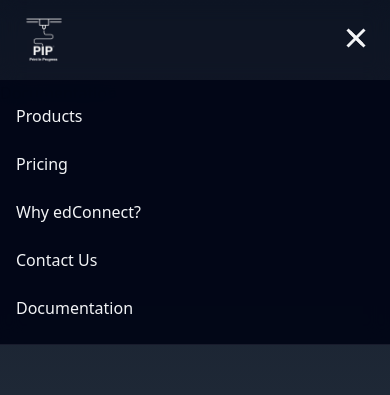
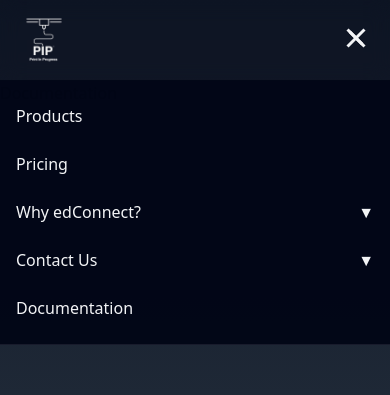
Before and after one commit to Print-In-Progress/PrintInProgress_Homepage, a React (Vite) app: page /documentation in a window 390 px wide. Both pictures are taken after a click on the button 356 px from the left and 37 px from the top of the page. Shown: the top 395 px of the page. Built offline with nearby package versions, Linux system fonts and the light colour scheme.

Commit message:
Mobile Dropdown

```diff
--- a/src/components/Header.jsx
+++ b/src/components/Header.jsx
@@ -1,13 +1,10 @@
 import React, { useState } from "react";
 import { Link } from "react-router-dom";
 import Logo from "../assets/Logo.png";
-import HamburgerMenuButton from "./HamburgerMenuButton";
-import MobileMenu from "./MobileMenu";
 import DesktopNavbar from "./DesktopNavbar";
+import MobileNavbar from "./MobileNavbar";
 
 const Header = () => {
-  const [active, setActive] = useState(false);
-
   return (
     <header className="relative">
       <nav className="flex flex-row items-center justify-between border-b border-gray-headline border-opacity-10 bg-navbar-bg bg-opacity-20 px-3 py-3 text-caption text-gray-display backdrop-blur-button sm:px-4">
@@ -17,19 +14,10 @@
           </Link>
         </section>
 
-        {/* Mobile Navbar */}
-        <section className="inline sm:hidden">
-          <HamburgerMenuButton active={active} setActive={setActive} />
-        </section>
+        <MobileNavbar />
 
-        {/* Desktop Navbar */}
         <DesktopNavbar />
       </nav>
-
-      {/* Mobile Menu Dropdown */}
-      <div className="sm:hidden">
-        <MobileMenu active={active} setActive={setActive} />
-      </div>
     </header>
   );
 };
--- a/src/components/MobileMenu.jsx
+++ b/src/components/MobileMenu.jsx
@@ -1,68 +1,112 @@
-import React, { useContext } from "react";
+import React, { useState, useEffect, useRef } from "react";
 import { motion, AnimatePresence } from "framer-motion";
 import { useNavigate } from "react-router-dom";
+import { navigationLinks } from "../config/navigationConfig";
 
 const MobileMenu = ({ active, setActive }) => {
   const navigate = useNavigate();
+  const [expandedDropdown, setExpandedDropdown] = useState(null);
+  const menuRef = useRef(null);
 
-  const links = [
-    {
-      title: "Products",
-      onClick: () => {
-        navigate("/products");
+  useEffect(() => {
+    const handleClickOutside = (event) => {
+      // Check if click is outside the menu and the menu is active
+      if (
+        menuRef.current &&
+        !menuRef.current.contains(event.target) &&
+        !(
+          event.target.closest("button")?.getAttribute("aria-label") ===
+          "Toggle mobile menu"
+        )
+      ) {
         setActive(false);
-      },
-    },
-    {
-      title: "Pricing",
-      onClick: () => {
-        navigate("/pricing");
+        setExpandedDropdown(null);
+      }
+    };
+
+    // Add event listener
+    document.addEventListener("mousedown", handleClickOutside);
+    document.addEventListener("touchstart", handleClickOutside);
+
+    // Cleanup
+    return () => {
+      document.removeEventListener("mousedown", handleClickOutside);
+      document.removeEventListener("touchstart", handleClickOutside);
+    };
+  }, [setActive]);
+
+  const handleItemClick = (item) => {
+    if (item.isDropdown) {
+      setExpandedDropdown(expandedDropdown === item.title ? null : item.title);
+    } else {
+      navigate(item.path);
       setActive(false);
-      },
-    },
-    {
-      title: "Why edConnect?",
-      onClick: () => {
-        console.log("");
+    }
+  };
+
+  const handleDropdownOptionClick = (path) => {
+    navigate(path);
     setActive(false);
-      },
-    },
-    {
-      title: "Contact Us",
-      onClick: () => {
-        console.log("");
-        setActive(false);
-      },
-    },
-    {
-      title: "Documentation",
-      onClick: () => {
-        navigate("/documentation");
-        setActive(false);
-      },
-    },
-  ];
+    setExpandedDropdown(null);
+  };
 
   return (
     <AnimatePresence>
       {active && (
         <motion.div
+          ref={menuRef}
           initial={{ opacity: 0, y: -20 }}
           animate={{ opacity: 1, y: 0 }}
           exit={{ opacity: 0, y: -20 }}
           className="absolute left-0 right-0 top-20 z-50 flex flex-col gap-2 border-b border-gray-headline border-opacity-10 bg-navbar-bg bg-opacity-95 p-4 backdrop-blur-button"
         >
-          {links.map((link, index) => (
+          {navigationLinks.map((item, index) => (
+            <div key={item.title + index}>
               <motion.button
-              key={link.title + index}
                 initial={{ opacity: 0, x: -20 }}
                 animate={{ opacity: 1, x: 0 }}
                 transition={{ delay: index * 0.1 }}
-              onClick={link.onClick}
-              className="w-full rounded-lg py-2 text-left text-body text-gray-display hover:bg-white/10"
+                onClick={() => handleItemClick(item)}
+                className="flex w-full flex-row items-center justify-between rounded-lg py-2 text-left text-body text-gray-display hover:bg-white/10"
               >
-              {link.title}
+                <span>{item.title}</span>
+                {item.isDropdown && (
+                  <motion.span
+                    animate={{
+                      rotate: expandedDropdown === item.title ? 180 : 0,
+                    }}
+                    transition={{ duration: 0.2 }}
+                  >
+                    ▼
+                  </motion.span>
+                )}
               </motion.button>
+
+              {/* Dropdown Content */}
+              <AnimatePresence>
+                {item.isDropdown && expandedDropdown === item.title && (
+                  <motion.div
+                    initial={{ opacity: 0, height: 0 }}
+                    animate={{ opacity: 1, height: "auto" }}
+                    exit={{ opacity: 0, height: 0 }}
+                    className="ml-4 flex flex-col overflow-hidden"
+                  >
+                    {item.options.map((option, optionIndex) => (
+                      <motion.button
+                        key={option.title + optionIndex}
+                        initial={{ opacity: 0, x: -20 }}
+                        animate={{ opacity: 1, x: 0 }}
+                        transition={{ delay: optionIndex * 0.1 }}
+                        onClick={() => handleDropdownOptionClick(option.path)}
+                        className="rounded-lg py-2 text-left text-body text-gray-display hover:bg-white/10"
+                      >
+                        {option.title}
+                      </motion.button>
+                    ))}
+                  </motion.div>
+                )}
+              </AnimatePresence>
+            </div>
           ))}
         </motion.div>
       )}
--- a/src/components/MobileNavbar.jsx
+++ b/src/components/MobileNavbar.jsx
@@ -1,7 +1,16 @@
-import React from "react";
+import React, { useState } from "react";
+import HamburgerMenuButton from "./HamburgerMenuButton";
+import MobileMenu from "./MobileMenu";
 
 const MobileNavbar = () => {
-  return <div></div>;
+  const [active, setActive] = useState(false);
+  return (
+    <div className="inline sm:hidden">
+      <HamburgerMenuButton active={active} setActive={setActive} />
+
+      <MobileMenu active={active} setActive={setActive} />
+    </div>
+  );
 };
 
 export default MobileNavbar;
```
Lines whose indentation alone changed are shown as unchanged.
